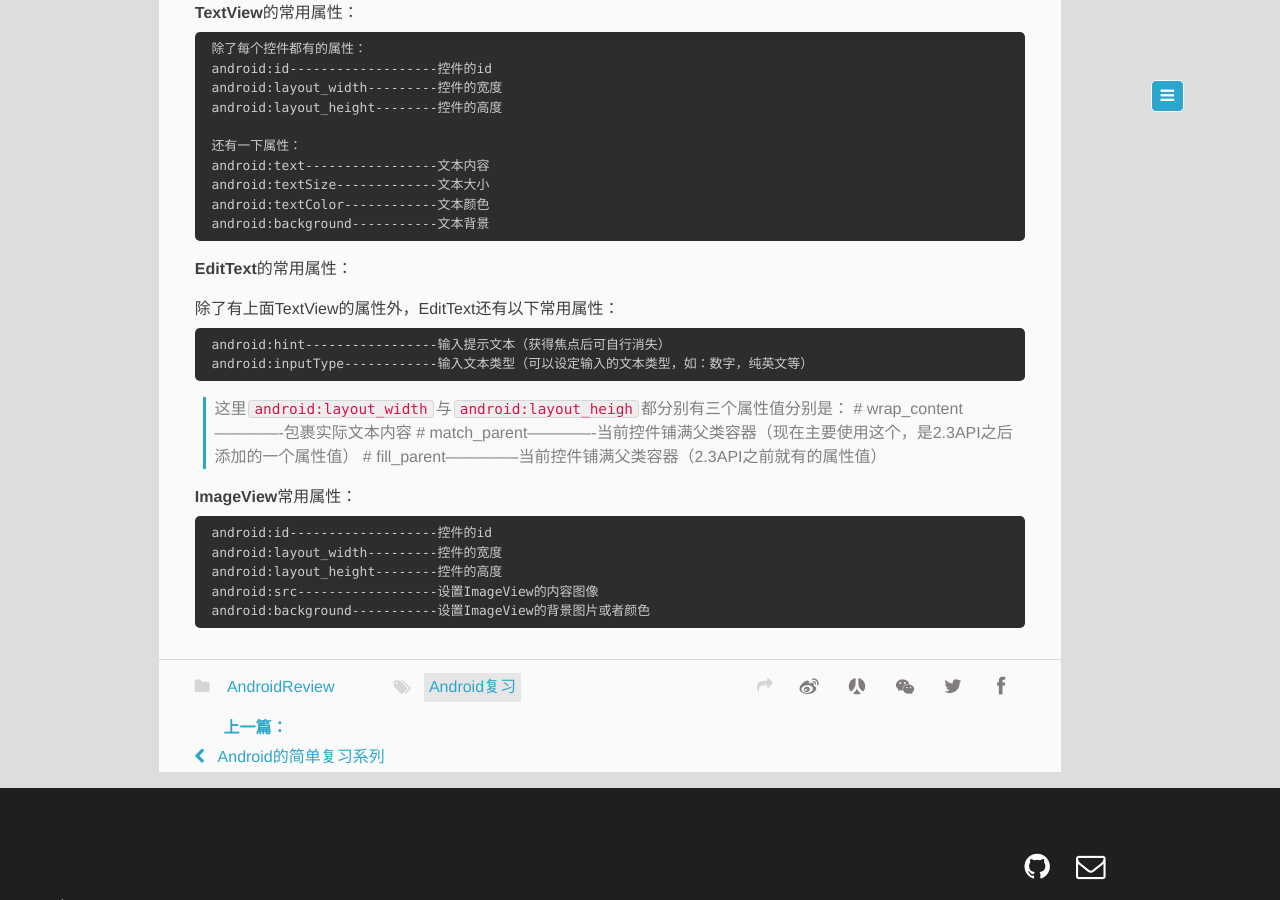
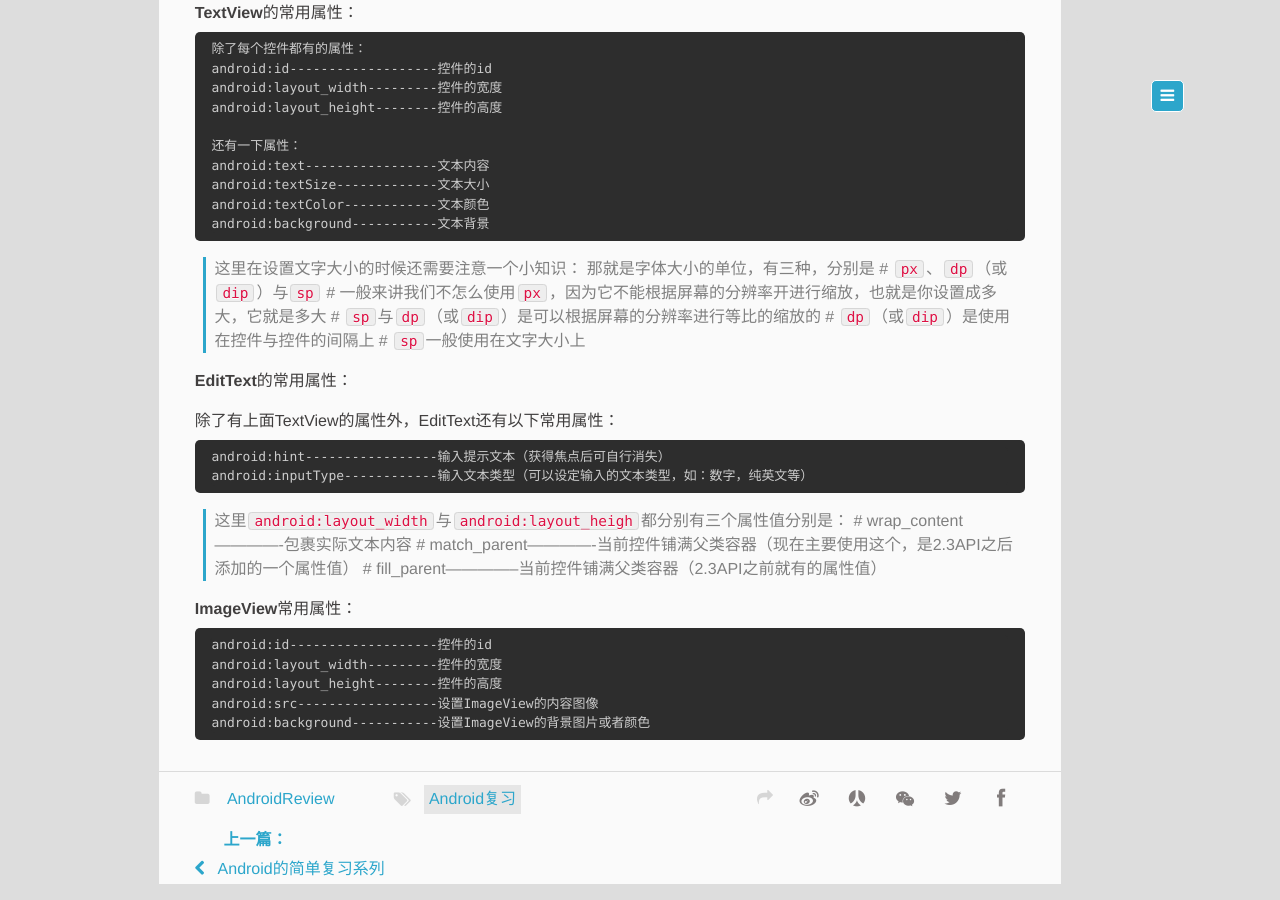
Before and after one commit to TomHaisen/dapengyou.github.com, a Jekyll site: the page built from _posts/2017-02-20-Android控件复习之TextView、EditText与ImageView.md, in a window 1280 px wide and 900 px high, scrolled down 608 px. Built offline with Jekyll 4.4.1, drawn with Linux system fonts in a browser that asks for light colours; Markdown is read by kramdown in place of the engine named in the settings.

Commit message:
px、dp、sp
px、dp、sp

````diff
--- a/_posts/2017-02-20-Android控件复习之TextView、EditText与ImageView.md
+++ b/_posts/2017-02-20-Android控件复习之TextView、EditText与ImageView.md
@@ -29,6 +29,19 @@ android:textSize-------------文本大小
 android:textColor------------文本颜色
 android:background-----------文本背景
 ```
+>这里在设置文字大小的时候还需要注意一个小知识：
+那就是字体大小的单位，有三种，分别是
+#
+`px`、`dp`（或`dip`）与`sp`
+#
+一般来讲我们不怎么使用`px`，因为它不能根据屏幕的分辨率开进行缩放，也就是你设置成多大，它就是多大
+#
+`sp`与`dp`（或`dip`）是可以根据屏幕的分辨率进行等比的缩放的
+#
+`dp`（或`dip`）是使用在控件与控件的间隔上
+#
+`sp`一般使用在文字大小上
+
 **EditText**的常用属性：
 
 除了有上面TextView的属性外，EditText还有以下常用属性：
````
